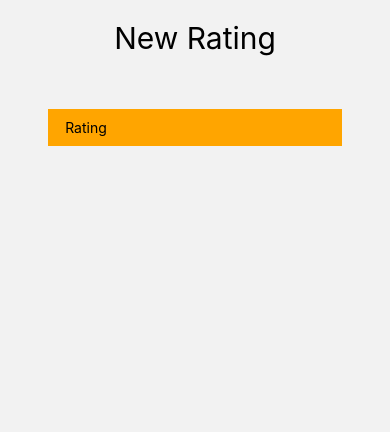
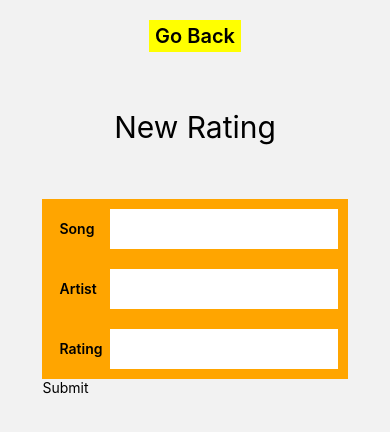
Before and after one commit to friendlymatthew/rendaratenative, a React Native app: screen /Post in a window 390 px wide. Shown: the top 432 px of the page. Built offline with nearby package versions, Linux system fonts and the light colour scheme; no server answers.

Commit message:
my changes

```diff
--- a/screens/HomeScreen.js
+++ b/screens/HomeScreen.js
@@ -2,6 +2,7 @@ import {
 	StyleSheet,
 	Button,
 	Text,
+	Animated,
 	Pressable,
 	SafeAreaView,
 	View,
@@ -23,17 +24,17 @@ const Item = (rating) => (
 			alignItems: "center",
 			justifyContent: "space-between",
 		}}
-		onPress={() => rating.navigation.navigate("Rating", {
-			id: rating.id,
-			song: rating.song,
-			artist: rating.artist,
-			rating: rating.rating,
-			username: rating.username,
-		})}
+		onPress={() =>
+			rating.navigation.navigate("Rating", {
+				id: rating.id,
+				song: rating.song,
+				artist: rating.artist,
+				rating: rating.rating,
+				username: rating.username,
+			})
+		}
 	>
-		<View style={{
-
-		}}>
+		<View style={{}}>
 			<Text
 				style={{
 					fontSize: 20,
@@ -45,7 +46,7 @@ const Item = (rating) => (
 			</Text>
 			<Text>{rating.artist}</Text>
 		</View>
-		<Text style={{ fontSize: 30, fontWeight: 600}}>{rating.rating}</Text>
+		<Text style={{ fontSize: 30, fontWeight: 600 }}>{rating.rating}</Text>
 	</Pressable>
 );
 
@@ -77,7 +78,7 @@ export default function HomeScreen({ route, navigation }) {
 				console.log(error);
 				setErrorFlag(true);
 			});
-	}, []);
+	});
 	return (
 		<View style={styles.container}>
 			<View style={{ flex: 1 }}>
@@ -89,9 +90,10 @@ export default function HomeScreen({ route, navigation }) {
 				</TouchableOpacity>
 			</View>
 			<View style={{ flex: 8, width: 380, backgroundColor: "#3c69e7" }}>
-				<FlatList
+				<Animated.FlatList
 					data={data}
 					renderItem={renderItem}
+					bounces={false}
 					keyExtractor={(item) => item.id}
 				/>
 			</View>
@@ -108,9 +110,12 @@ const styles = StyleSheet.create({
 	},
 	button: {
 		backgroundColor: "#07BEB8",
-		padding: 20,
+		paddingHorizontal: 8,
+		paddingVertical: 6,
 	},
 	buttonText: {
-		fontSize: 40,
+		fontSize: 20,
+		fontWeight: 600,
+		opacity: 0.7,
 	},
 });
--- a/screens/PostScreen.js
+++ b/screens/PostScreen.js
@@ -7,32 +7,68 @@ import {
 	TouchableOpacity,
 	TextInput,
 } from "react-native";
+import React, { useState, useEffect } from "react";
 
-export default function PostScreen() {
+export default function PostScreen({ route, navigation }) {
+	const [artist, onChangeArtist] = useState("");
+	const [song, onChangeSong] = useState("");
+	const [rating, onChangeRating] = useState(null);
+
 	return (
 		<View style={styles.container}>
-			<View style={{flex: 1, }}>
+			<View style={{ flex: 1 }}>
+				<TouchableOpacity
+					onPress={() => navigation.navigate("Home", {})}
+					style={{
+						backgroundColor: "yellow",
+						paddingVertical: 4,
+						paddingHorizontal: 6,
+					}}
+				>
+					<Text style={{ fontSize: 20, fontWeight: 600 }}>Go Back</Text>
+				</TouchableOpacity>
+			</View>
+			<View style={{ flex: 1 }}>
 				<Text
 					style={{
-
 						fontSize: 30,
 					}}
 				>
 					New Rating
 				</Text>
 			</View>
-			<View style={{ flex: 8}}>
-                <View
-                    style={{flexDirection: "row", justifyContent: "space-between", flexWrap: "wrap", backgroundColor: "orange", paddingVertical: 10, paddingHorizontal: 10}}
-                >
-                    <Text style={{ marginHorizontal: 7}}>
-                        Rating
-                    </Text>
-                    <TextInput styles={styles.input}/>
-
+			<View style={{ flex: 7 }}>
+				<View style={styles.field}>
+					<Text style={styles.fieldText}>Song</Text>
+					<TextInput
+						style={styles.fieldInput}
+						value={song}
+						onChangeText={onChangeSong}
+					/>
+				</View>
+				<View style={styles.field}>
+					<Text style={styles.fieldText}>Artist</Text>
+					<TextInput
+						style={styles.fieldInput}
+						value={artist}
+						onChangeText={onChangeArtist}
+					/>
+				</View>
+				<View style={styles.field}>
+					<Text style={styles.fieldText}>Rating</Text>
+					<TextInput
+						style={styles.fieldInput}
+						value={rating}
+						keyboardType="numeric"
+						onChangeText={onChangeRating}
+					/>
 				</View>
 
-
+				<View style={{ }}>
+					<TouchableOpacity>
+						<Text>Submit</Text>
+					</TouchableOpacity>
+				</View>
 			</View>
 		</View>
 	);
@@ -45,9 +81,24 @@ const styles = StyleSheet.create({
 		justifyContent: "center",
 		paddingVertical: 20,
 	},
-    input: {
+	field: {
+		flexDirection: "row",
+		alignItems: "center",
+		justifyContent: "space-between",
+		flexWrap: "wrap",
+		backgroundColor: "orange",
+		paddingVertical: 10,
+		paddingHorizontal: 10,
+	},
+	fieldText: {
+		marginHorizontal: 7,
+		fontSize: 14,
+		fontWeight: 600,
+	},
+	fieldInput: {
 		height: 40,
 		backgroundColor: "white",
+		paddingHorizontal: 5,
 	},
 	button: {
 		backgroundColor: "#07BEB8",
--- a/screens/RatingScreen.js
+++ b/screens/RatingScreen.js
@@ -8,17 +8,97 @@ import {
 	TextInput,
   } from "react-native";
 
+  import React, { useState, useEffect } from "react";
+  import axios from "axios";
+
   export default function RatingScreen({ navigation, route }) {
 	const { id, song, artist, rating, username } = route.params;
+	const [songInput, setSongInput] = useState("");
+	const [artistInput, setArtistInput] = useState("");
+	const [ratingInput, setRatingInput] = useState("");
+
+	const deleteRow = (id, e) => {
+	  axios.delete("http://127.0.0.1:8000/api/ratings/" + id).then((response) => {
+		console.log(response.data);
+	  });
+	};
+
+	const updateRow = (id, e, username, nSong, nArtist, nRating) => {
+	  axios
+		.put("http://127.0.0.1:8000/api/ratings/" + id, {
+		  username: username,
+		  song: nSong,
+		  artist: nArtist,
+		  rating: nRating,
+		})
+		.then((response) => {
+		  console.log(response.data);
+		  window.location.reload();
+		})
+		.catch((error) => {
+		  console.log(error);
+		});
+	};
 
 	return (
 	  <View>
-			<View style={{ flexDirection: "row", justifyContent: "space-around", marginVertical:20 }}>
+		<Text>
+		  {id}, {username}, {song}, {artist}, {rating},
+		</Text>
+		<TouchableOpacity
+		  onPress={() => navigation.navigate("Home", {})}
+		  style={styles.button}
+		>
+		  <Text>Go Back</Text>
+		</TouchableOpacity>
+		<View>
+		  <View styles={{margin:40}}>
+			<View>
+			  <Text>Update Song</Text>
+			</View>
+			<View>
+			  <TextInput
+				style={styles.input}
+				onChangeText={(text) => setSongInput(text)}
+				placeholder={song}
+
+			  ></TextInput>
+			</View>
+		  </View>
+		  <TextInput
+			style={styles.input}
+			onChangeText={(text) => setArtistInput(text)}
+			placeholder="Update Artist"
+
+		  ></TextInput>
+		  <TextInput
+			style={styles.input}
+			onChangeText={(text) => setRatingInput(text)}
+			placeholder="Update Rating"
+		  ></TextInput>
+		</View>
+		<View
+		  style={{
+			flexDirection: "row",
+			justifyContent: "space-around",
+			marginVertical: 20,
+		  }}
+		>
 		  <TouchableOpacity
 			style={{
 			  backgroundColor: "red",
 			  paddingVertical: 4,
 			  paddingHorizontal: 7,
+			}}
+			onPress={(e) => {
+			  updateRow(
+				id,
+				e,
+				username,
+				songInput === "" ? song : songInput,
+				artistInput === "" ? artist : artistInput,
+				ratingInput === "" ? rating : ratingInput
+			  );
 			}}
 		  >
 			<Text>Update</Text>
@@ -30,21 +110,14 @@ export default function RatingScreen({ navigation, route }) {
 			  paddingVertical: 4,
 			  paddingHorizontal: 7,
 			}}
+			onPress={(e) => {
+			  deleteRow(id, e);
+			  navigation.navigate("Home", {});
+			}}
 		  >
 			<Text>Delete</Text>
 		  </TouchableOpacity>
 		</View>
-
-			<Text>
-				{id}, {username}, {song}, {artist}, {rating},
-			</Text>
-
-			<TouchableOpacity
-				onPress={() => navigation.navigate("Home", {})}
-				style={styles.button}
-			>
-				<Text>Go Back</Text>
-			</TouchableOpacity>
 	  </View>
 	);
   }
@@ -64,4 +137,11 @@ const styles = StyleSheet.create({
 	buttonText: {
 	  fontSize: 40,
 	},
+	input: {
+	  height: 40,
+	  borderWidth: 1,
+	},
+	inputFill: {
+	  flex: 2,
+	},
   });
```
Lines whose indentation alone changed are shown as unchanged.
